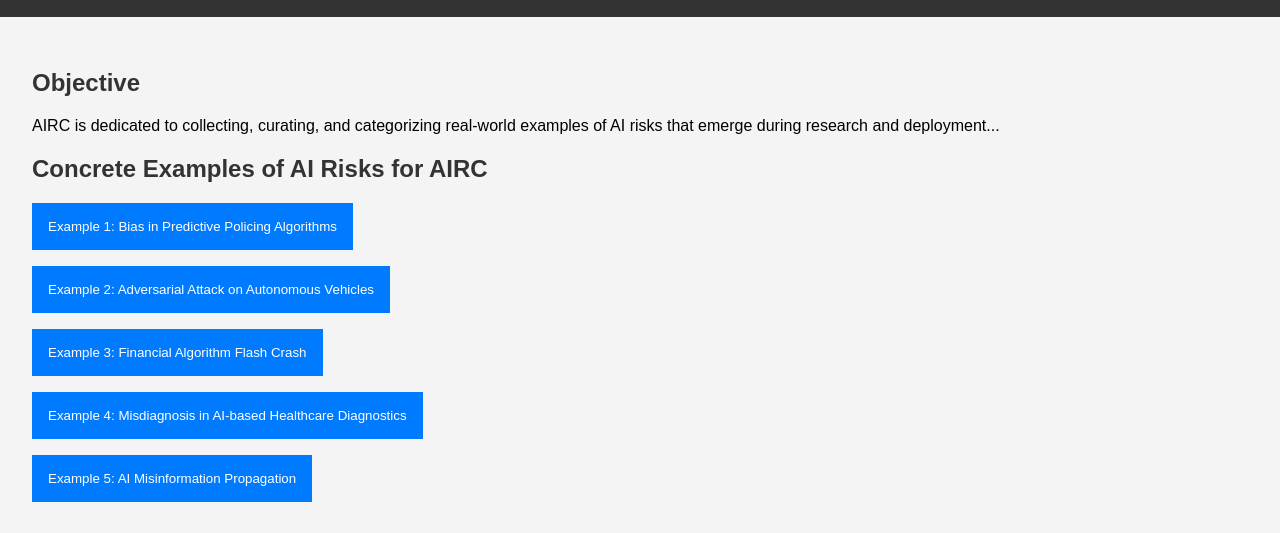
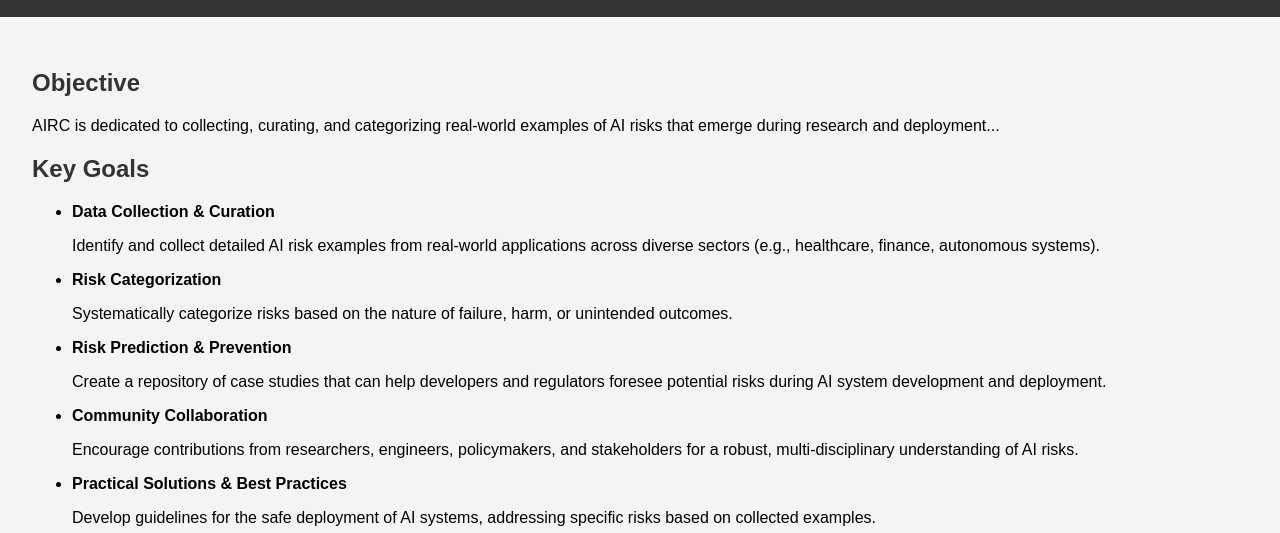
Before and after one commit to AGIFOUNDATION/AI-Risk-Collection, a plain HTML site: page index.html in a window 1280 px wide. Shown: the part 259-792 px from the top of the page. Drawn offline with Linux system fonts and the light colour scheme.

Commit message:
website udated

```diff
--- a/index.html
+++ b/index.html
@@ -16,6 +16,22 @@
             <h2>Objective</h2>
             <p>AIRC is dedicated to collecting, curating, and categorizing real-world examples of AI risks that emerge during research and deployment...</p>
         </section>
+
+        <section id="key-goals">
+            <h2>Key Goals</h2>
+            <ul>
+                <li><strong>Data Collection & Curation</strong></li>
+                <p>Identify and collect detailed AI risk examples from real-world applications across diverse sectors (e.g., healthcare, finance, autonomous systems).</p>
+                <li><strong>Risk Categorization</strong></li>
+                <p>Systematically categorize risks based on the nature of failure, harm, or unintended outcomes.</p>
+                <li><strong>Risk Prediction & Prevention</strong></li>
+                <p>Create a repository of case studies that can help developers and regulators foresee potential risks during AI system development and deployment.</p>
+                <li><strong>Community Collaboration</strong></li>
+                <p>Encourage contributions from researchers, engineers, policymakers, and stakeholders for a robust, multi-disciplinary understanding of AI risks.</p>
+                <li><strong>Practical Solutions & Best Practices</strong></li>
+                <p>Develop guidelines for the safe deployment of AI systems, addressing specific risks based on collected examples.</p>
+            </ul>
+        </section>
         <section id="case-studies">
             <h2>Concrete Examples of AI Risks for AIRC</h2>
             <button onclick="showCase('case1')">Example 1: Bias in Predictive Policing Algorithms</button>
```
